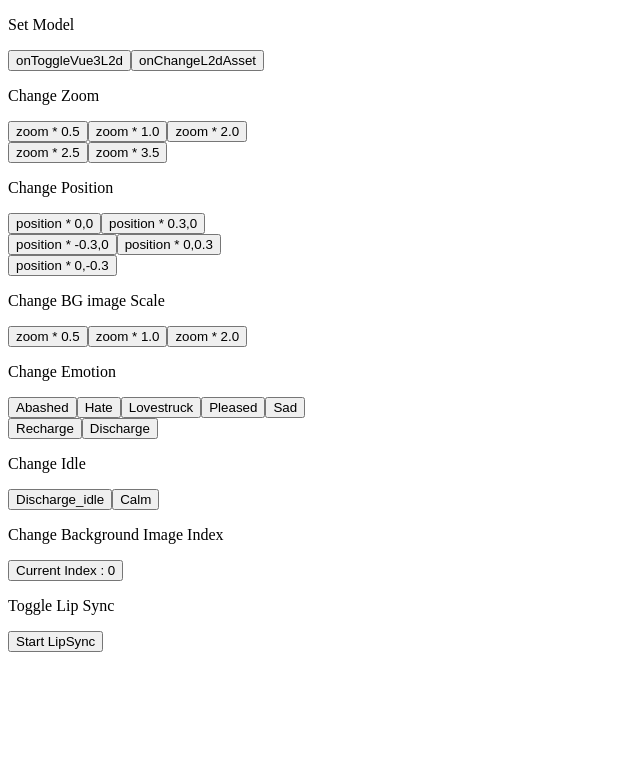
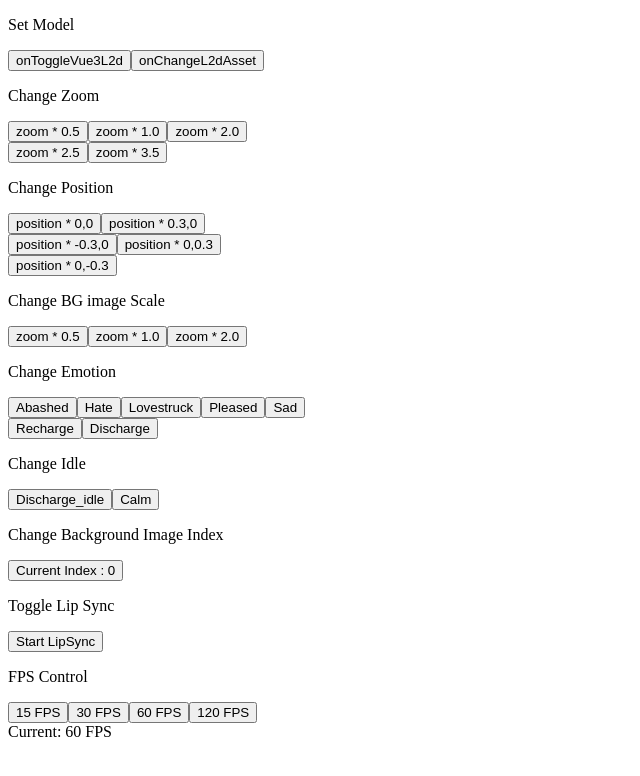
Before and after one commit to supergenedev/vue3-live2d, a Vue app: page / in a window 1280 px wide. Shown: the top 776 px of the page, without its empty margins (0-640 px from the left). Built offline with nearby package versions, Linux system fonts and the light colour scheme.

Commit message:
framrate 조절 기능 추가 (#17)
* 프레임 주사율 조절

* 애니메이션 속도 조절 코드 제거

```diff
--- a/src/App.vue
+++ b/src/App.vue
@@ -52,6 +52,14 @@
         {{ lipSync ? 'Stop LipSync' : 'Start LipSync' }}
       </button>
     </div>
+    <div>
+      <p>FPS Control</p>
+      <button @click="onChangeFPS(15)">15 FPS</button>
+      <button @click="onChangeFPS(30)">30 FPS</button>
+      <button @click="onChangeFPS(60)">60 FPS</button>
+      <button @click="onChangeFPS(120)">120 FPS</button>
+      <span>Current: {{ targetFPS }} FPS</span>
+    </div>
     <div style="height: 20px" />
     <VueLive2d
       v-if="isShow"
@@ -67,6 +75,7 @@
       :off-default-move="true"
       :draggable="false"
       :lip-sync="lipSync"
+      :target-f-p-s="targetFPS"
     />
     <div style="height: 500px" />
   </div>
@@ -146,6 +155,12 @@ const lipSync = ref(false);
 function toggleLipSync() {
   lipSync.value = !lipSync.value;
 }
+
+const targetFPS = ref(60);
+function onChangeFPS(fps: number) {
+  targetFPS.value = fps;
+}
+
 </script>
 
 <style scoped>
--- a/src/components/VueLive2d.vue
+++ b/src/components/VueLive2d.vue
@@ -17,6 +17,7 @@ import {
   releaseL2d,
   setMotionGroupIdle,
   toggleLipSync,
+  setTargetFPS,
 } from '../l2d/useL2d/main';
 import { IdleEmotion } from 'src/l2d/useL2d/lapplive2dmanager';
 
@@ -32,6 +33,7 @@ export interface VueLive2dProps {
   offDefaultMove?: boolean;
   draggable?: boolean;
   lipSync?: boolean;
+  targetFPS?: number;
 }
 const props = withDefaults(defineProps<VueLive2dProps>(), {
   modelDir: '',
@@ -44,6 +46,7 @@ const props = withDefaults(defineProps<VueLive2dProps>(), {
   offDefaultMove: false,
   draggable: true,
   lipSync: false,
+  targetFPS: 30,
 });
 
 const backgroundImage = computed(() => {
@@ -89,6 +92,11 @@ watch(
 watch([() => props.idle], ([idle]) => {
   setMotionGroupIdle(idle);
 });
+
+watch([() => props.targetFPS], ([fps]) => {
+  setTargetFPS(fps);
+});
+
 onBeforeUnmount(() => {
   releaseL2d();
 });
--- a/src/l2d/useL2d/lappdelegate.ts
+++ b/src/l2d/useL2d/lappdelegate.ts
@@ -22,6 +22,10 @@ export let frameBuffer: WebGLFramebuffer = null;
  * Cubism SDKの管理を行う。
  */
 export class LAppDelegate {
+  private _targetFPS: number = 60; // 목표 FPS
+  private _lastFrameTime: number = 0; // 마지막 프레임 시간
+  private _frameInterval: number = 1000 / 60; // 프레임 간격 (ms)
+
   /**
    * クラスのインスタンス（シングルトン）を返す。
    * インスタンスが生成されていない場合は内部でインスタンスを生成する。
@@ -45,6 +49,22 @@ export class LAppDelegate {
     }
 
     s_instance = null;
+  }
+
+  /**
+   * 目标FPS를 설정합니다.
+   * @param fps 목표 FPS (1-120 범위)
+   */
+  public setTargetFPS(fps: number): void {
+    this._targetFPS = Math.max(1, Math.min(120, fps));
+    this._frameInterval = 1000 / this._targetFPS;
+  }
+
+  /**
+   * 현재 설정된 목표 FPS를 반환합니다.
+   */
+  public getTargetFPS(): number {
+    return this._targetFPS;
   }
 
   /**
@@ -129,11 +149,20 @@ export class LAppDelegate {
    */
   public run(): void {
     // メインループ
-    const loop = (): void => {
+    const loop = (currentTime: number): void => {
       // インスタンスの有無の確認
       if (s_instance == null) {
         return;
       }
+
+      // FPS 제한 로직
+      const elapsed = currentTime - this._lastFrameTime;
+      if (elapsed < this._frameInterval) {
+        requestAnimationFrame(loop);
+        return;
+      }
+
+      this._lastFrameTime = currentTime - (elapsed % this._frameInterval);
 
       // 時間更新
       LAppPal.updateTime();
@@ -152,7 +181,7 @@ export class LAppDelegate {
 
       gl.clearDepth(1.0);
 
-      // 透過設定
+      // 透過設정
       gl.enable(gl.BLEND);
       gl.blendFunc(gl.SRC_ALPHA, gl.ONE_MINUS_SRC_ALPHA);
 
@@ -162,7 +191,7 @@ export class LAppDelegate {
       // ループのために再帰呼び出し
       requestAnimationFrame(loop);
     };
-    loop();
+    loop(performance.now());
   }
 
   /**
--- a/src/l2d/useL2d/main.ts
+++ b/src/l2d/useL2d/main.ts
@@ -79,3 +79,11 @@ export function setMotionGroupIdle(idleEmotion: IdleEmotion){
 export function toggleLipSync(state: boolean) {
   LAppLive2DManager.getInstance().toggleLipSync(state);
 }
+
+export function setTargetFPS(fps: number) {
+  LAppDelegate.getInstance().setTargetFPS(fps);
+}
+
+export function getTargetFPS(): number {
+  return LAppDelegate.getInstance().getTargetFPS();
+}
```
